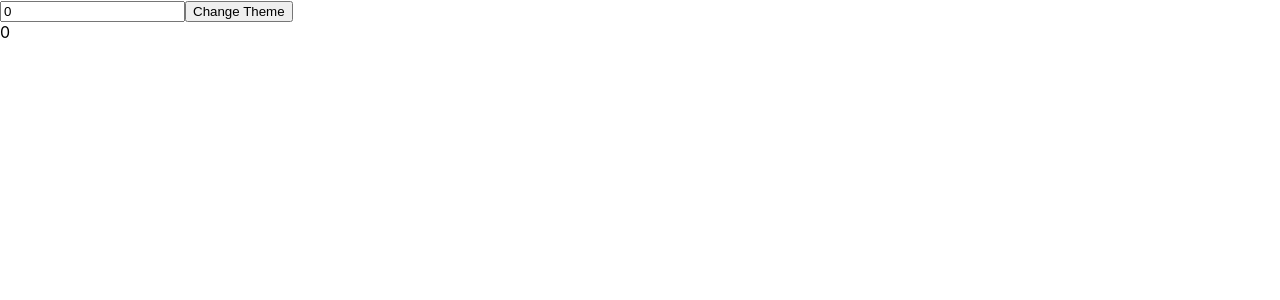
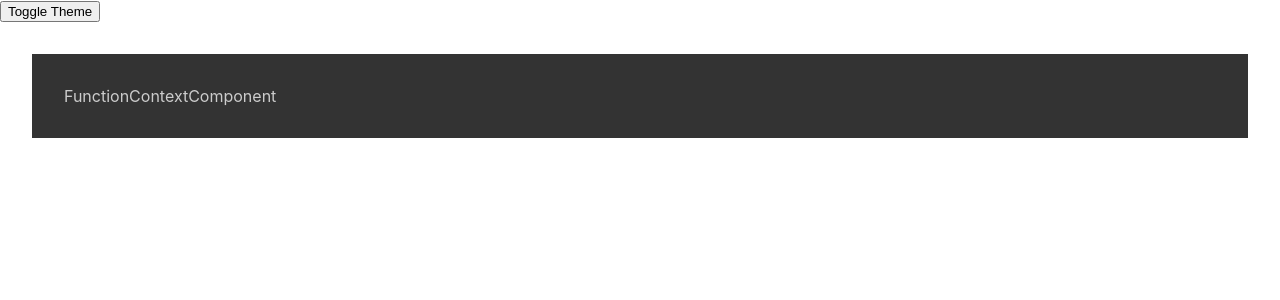
Before and after one commit to raha-the-creator/hooks, a React (Create React App) app: page / in a window 1280 px wide. Shown: the top 300 px of the page. Built offline with nearby package versions, Linux system fonts and the light colour scheme.

Commit message:
implemented useContext

```diff
--- a/src/App.js
+++ b/src/App.js
@@ -1,40 +1,13 @@
-import { useState, useEffect, useMemo } from "react";
+import React, { useState, useEffect, useRef } from "react";
+import FunctionContextComponent from "./FunctionContextComponent";
+import { ThemeProvider } from "./themeContext";
 
 export default function App() {
-  const [number, setNumber] = useState(0);
-  const [dark, setDark] = useState(false);
-  const doubleNumber = useMemo(() => {
-    return slowFunction(number);
-  }, [number]); // having dependencies, just like useEffect
-
-  const themeStyles = useMemo(() => {
-    return {
-      backgroundColor: dark ? "black" : "white",
-      color: dark ? "white" : "black",
-    };
-  }, [dark])
-
-  useEffect(() => {
-    console.log("theme changed");
-  }, [themeStyles])
-
   return (
     <>
-      <input
-        type="number"
-        value={number}
-        onChange={(e) => setNumber(parseInt(e.target.value))}
-      />
-      <button onClick={() => setDark((prevDark) => !prevDark)}>
-        Change Theme
-      </button>
-      <div style={themeStyles}>{doubleNumber}</div>
+      <ThemeProvider>
+        <FunctionContextComponent />
+      </ThemeProvider>
     </>
   );
 }
-
-function slowFunction(num) {
-  // console.log("Calling Slow Function");
-  for (let i = 0; i <= 1000000000; i++) {}
-  return num * 2;
-}
--- /dev/null
+++ b/src/FunctionContextComponent.js
@@ -0,0 +1,21 @@
+import React from "react";
+import { useTheme, useThemeUpdate } from "./themeContext";
+
+export default function FunctionContextComponent() {
+  const darkTheme = useTheme();
+  const toggleTheme = useThemeUpdate();
+
+  const themeStyles = {
+    backgroundColor: darkTheme ? "#333" : "#CCC",
+    color: darkTheme ? "#CCC" : "#333",
+    padding: "2rem",
+    margin: "2rem",
+  };
+
+  return (
+    <>
+      <button onClick={toggleTheme}>Toggle Theme</button>
+      <div style={themeStyles}>FunctionContextComponent</div>
+    </>
+  );
+}
--- /dev/null
+++ b/src/themeContext.js
@@ -0,0 +1,28 @@
+import React, { useState, useContext } from "react";
+
+const ThemeContext = React.createContext();
+const ThemeUpdateContext = React.createContext();
+
+export function useTheme() {
+  return useContext(ThemeContext);
+}
+
+export function useThemeUpdate() {
+  return useContext(ThemeUpdateContext);
+}
+
+export function ThemeProvider({ children }) {
+  const [darkTheme, setDarkTheme] = useState(true);
+
+  function toggleTheme() {
+    setDarkTheme((prevDarkTheme) => !prevDarkTheme);
+  }
+
+  return (
+    <ThemeContext.Provider value={darkTheme}>
+      <ThemeUpdateContext.Provider value={toggleTheme}>
+        {children}
+      </ThemeUpdateContext.Provider>
+    </ThemeContext.Provider>
+  );
+}
```
